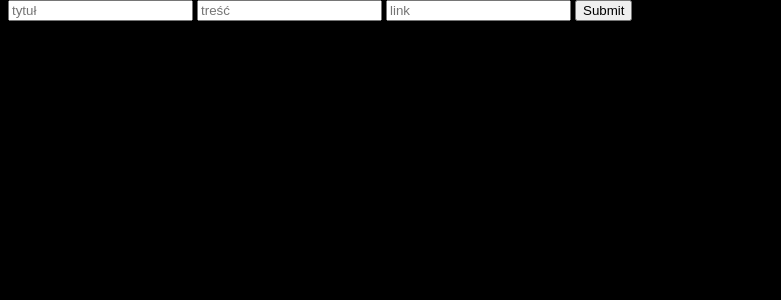
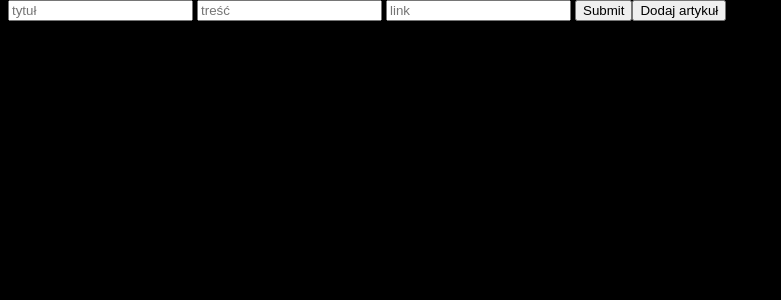
Before and after one commit to mostekd/strona-na-witryny_i_aplikacje_internetowe, a PHP site: page /dodaj_artykul.php in a window 1280 px wide. Shown: the part 102-402 px from the top of the page, without its empty margins (0-781 px from the left). Run offline with PHP 8.4, Linux system fonts and the light colour scheme.

Commit message:
Update dodaj_artykul.php

```diff
--- a/dodaj_artykul.php
+++ b/dodaj_artykul.php
@@ -15,7 +15,7 @@
             <input type=text name="tytul" placeholder="tytuł" id="tytul" class="tytul"></input>
             <input type=text name="tresc" placeholder="treść" id="tresc" class="tresc"></input>
             <input type=text name="link" placeholder="link" id="link" class="link"></input>
-            <input type="submit"></input>
+            <input type="submit"><button>Dodaj artykuł</button></input>
         </form>
     </body>
 </html>
```
